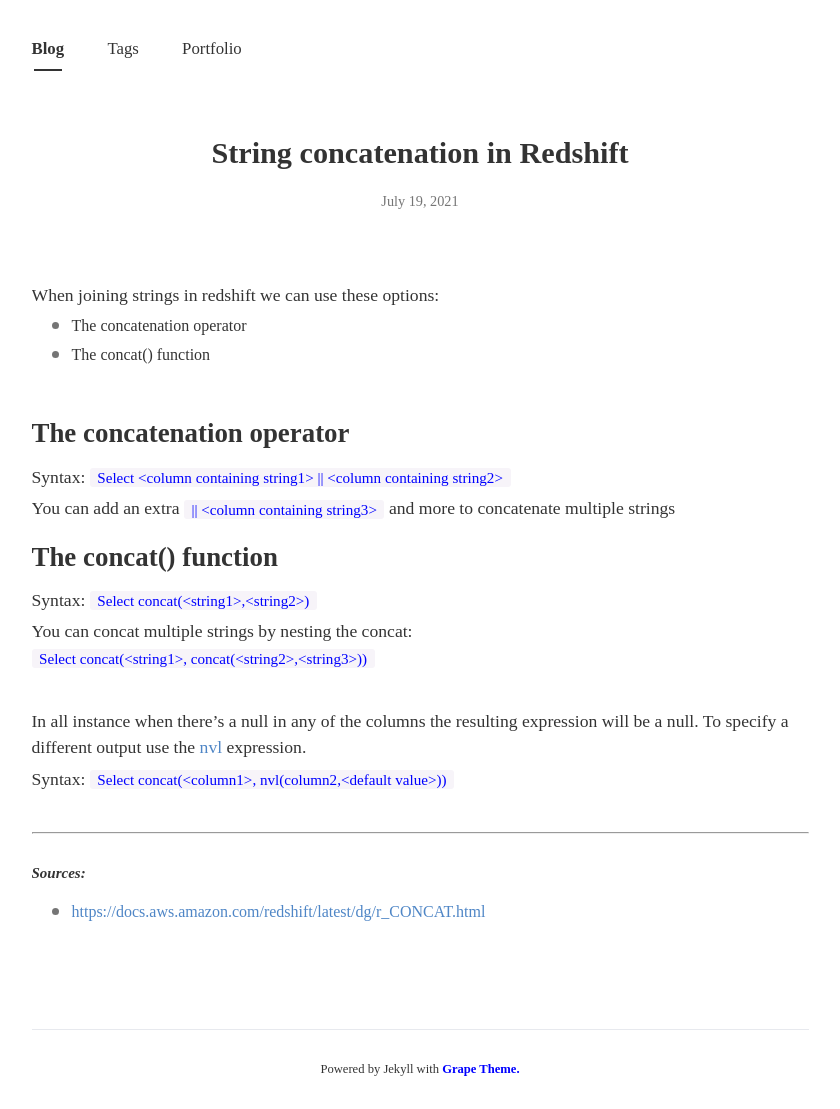
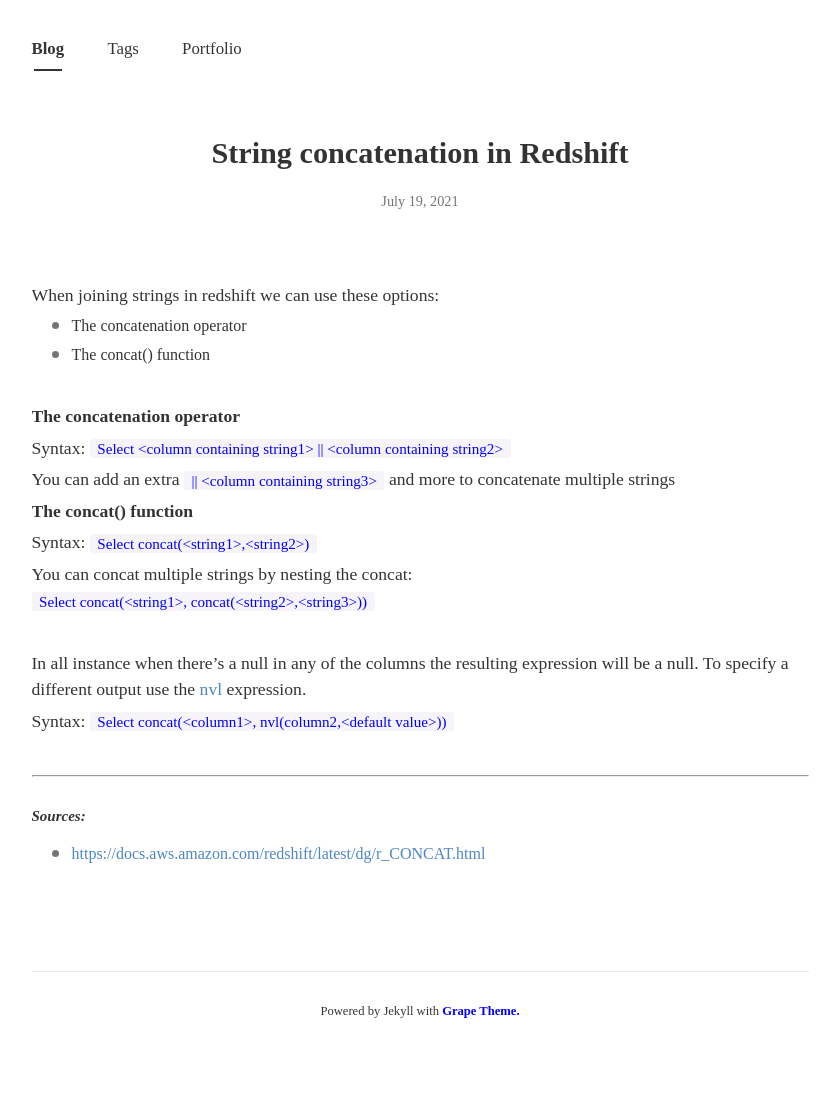
Before and after one commit to cliffordEmmanuel/cliffordEmmanuel.github.io, a Jekyll site: the page built from _posts/2021-07-19-joining-strings-sql.md, in a window 1280 px wide. Shown: the whole page, without its empty margins (220-1060 px from the left). Built offline with Jekyll 4.4.1, drawn with Linux system fonts in a browser that asks for light colours; nearby versions of some CDN libraries; some web fonts are replaced; after the commit the page ends 1051 px from its top, so only the background shows below that.

Commit message:
fixing it up

```diff
--- a/_posts/2021-07-19-joining-strings-sql.md
+++ b/_posts/2021-07-19-joining-strings-sql.md
@@ -2,7 +2,7 @@
 layout: post
 title: String concatenation in Redshift
 subtitle :
-tags: [Redshfit]
+tags: [redshfit]
 author: Clifford
 comments : True
 ---
@@ -14,14 +14,14 @@
 
 <br>
 
-## The concatenation operator
+**The concatenation operator**
 
 Syntax: `Select <column containing string1> || <column containing string2>`
 
 You can add an extra `|| <column containing string3>` and more to concatenate multiple strings
 <br>
 
-## The concat() function
+**The concat() function**
 
 Syntax: `Select concat(<string1>,<string2>)`
 
```
